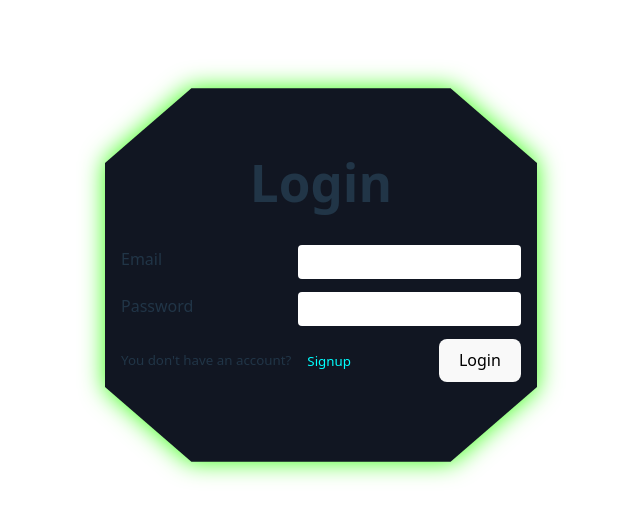
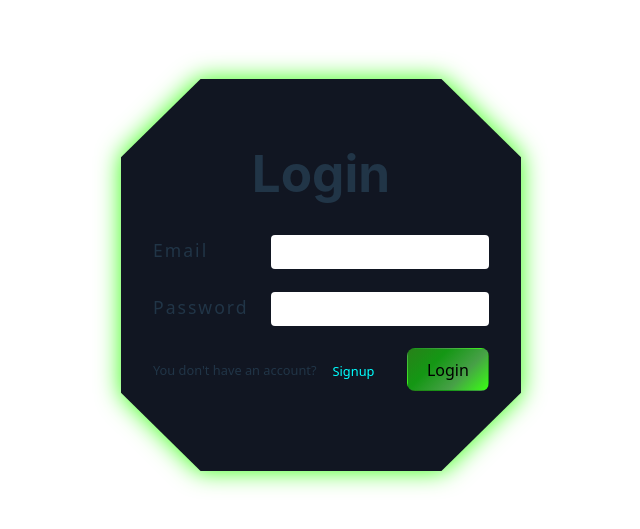
Before and after one commit to Zouheir-Barhoumi/blink-vue, a Vue app in the folder frontend/: page /login in a window 1280 px wide. Shown: the part 125-654 px from the top of the page, without its empty margins (319-959 px from the left). Built offline with nearby package versions, Linux system fonts and the light colour scheme.

Commit message:
finished login UI

```diff
--- a/frontend/src/style.css
+++ b/frontend/src/style.css
@@ -5,6 +5,16 @@
   --color-bgD: #111622;
   --color-bgL: #13284b;
   --color-black: #121212;
+
+  /* Neon Green Gradient to lighter neon green */
+  --gradient-neon-green: linear-gradient(
+    135deg,
+    #288119,
+    #149714,
+    #47a047,
+    #39ff14
+  );
+
   /** End of Custom Colors */
 
   font-family: system-ui, Avenir, Helvetica, Arial, sans-serif;
@@ -19,6 +29,13 @@
   text-rendering: optimizeLegibility;
   -webkit-font-smoothing: antialiased;
   -moz-osx-font-smoothing: grayscale;
+}
+
+/* select all elements to reset */
+*,
+*::before,
+*::after {
+  box-sizing: border-box;
 }
 
 a {
@@ -38,19 +55,40 @@ body {
   min-height: 100vh;
 }
 
+h1,
+h2,
+h3,
+h4,
+h5,
+h6 {
+  font-family: Inter, Avenir, Helvetica, Arial, sans-serif;
+  font-weight: 700;
+}
 h1 {
   font-size: 3.2em;
   line-height: 1.1;
 }
+label {
+  font-size: 1.1em;
+  letter-spacing: 2px;
+  text-align: left;
+  flex: 1;
+}
+
+small {
+  font-size: 0.8em;
+}
 
 button {
+  outline: none;
   border-radius: 8px;
   border: 1px solid transparent;
   padding: 0.6em 1.2em;
   font-size: 1em;
   font-weight: 500;
   font-family: inherit;
-  background-color: #1a1a1a;
+  /* background-color: var(--color-black); */
+  background: var(--gradient-neon-green);
   cursor: pointer;
   transition: border-color 0.25s;
 }
@@ -81,6 +119,7 @@ button:focus-visible {
 }
 .form__alt,
 .form__footer {
+  /* margin-top: 0.5rem; */
   display: flex;
   gap: 1rem;
   justify-content: space-between;
@@ -97,11 +136,15 @@ input[type="password"] {
   font-size: 1rem;
   /* width: 100%; */
   outline: none;
+  background-color: #fff;
+  color: var(--color-black);
+  font-weight: 600;
+  flex: 1;
 }
 .form {
   background-color: var(--color-bgD);
   width: 400px;
-  padding: 2rem 1rem 5rem 1rem;
+  padding: 2rem 2rem 5rem 2rem;
   clip-path: polygon(
     20% 0%,
     80% 0%,
--- a/frontend/src/views/Login.vue
+++ b/frontend/src/views/Login.vue
@@ -45,7 +45,9 @@ export default defineComponent({
 </script>
 
 <style scoped>
-input {
-  margin-bottom: 0.8rem;
+.form input {
+  margin-bottom: 1.4rem;
+  min-width: 65%;
+  flex: 1;
 }
 </style>
```
